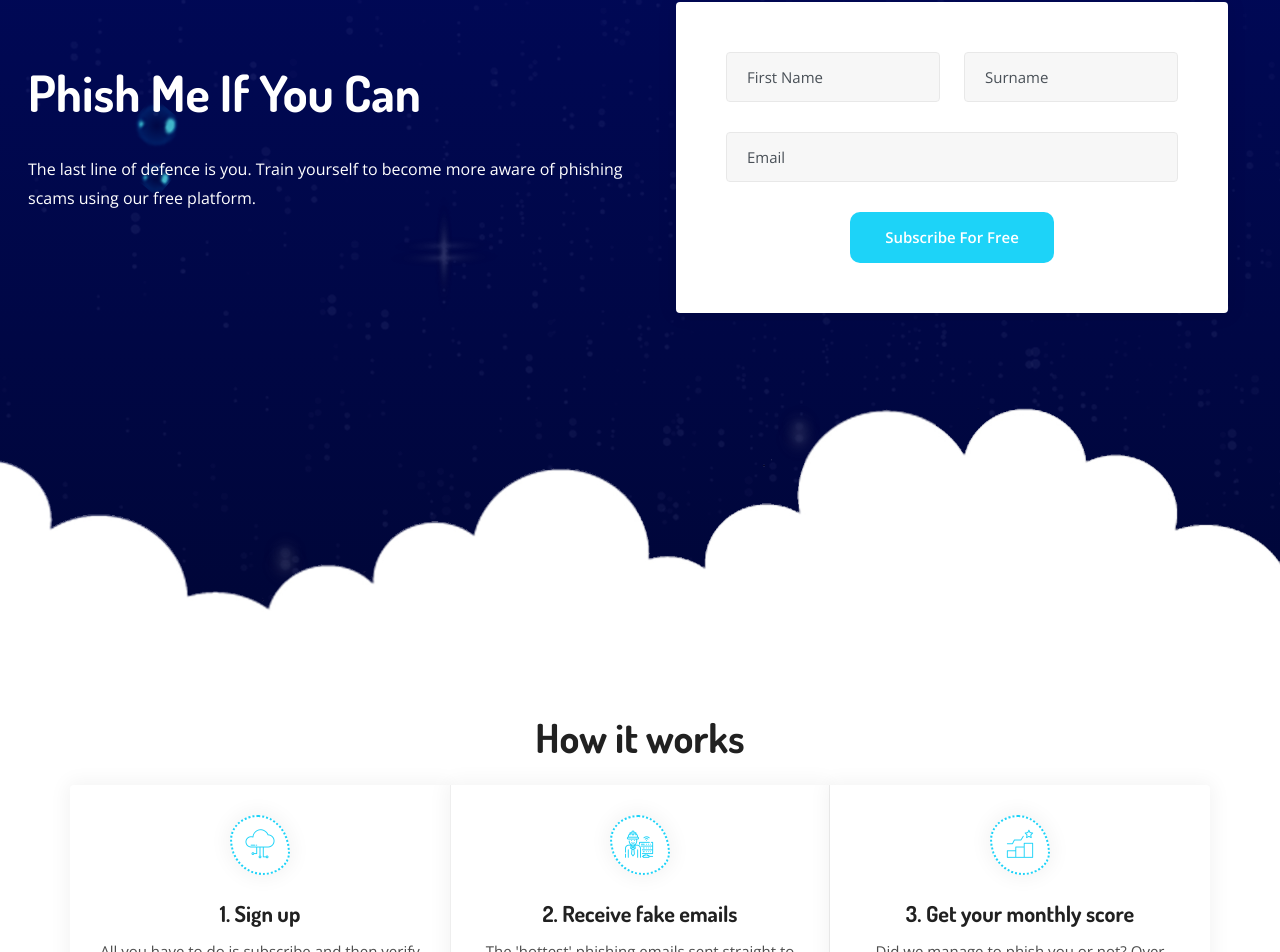
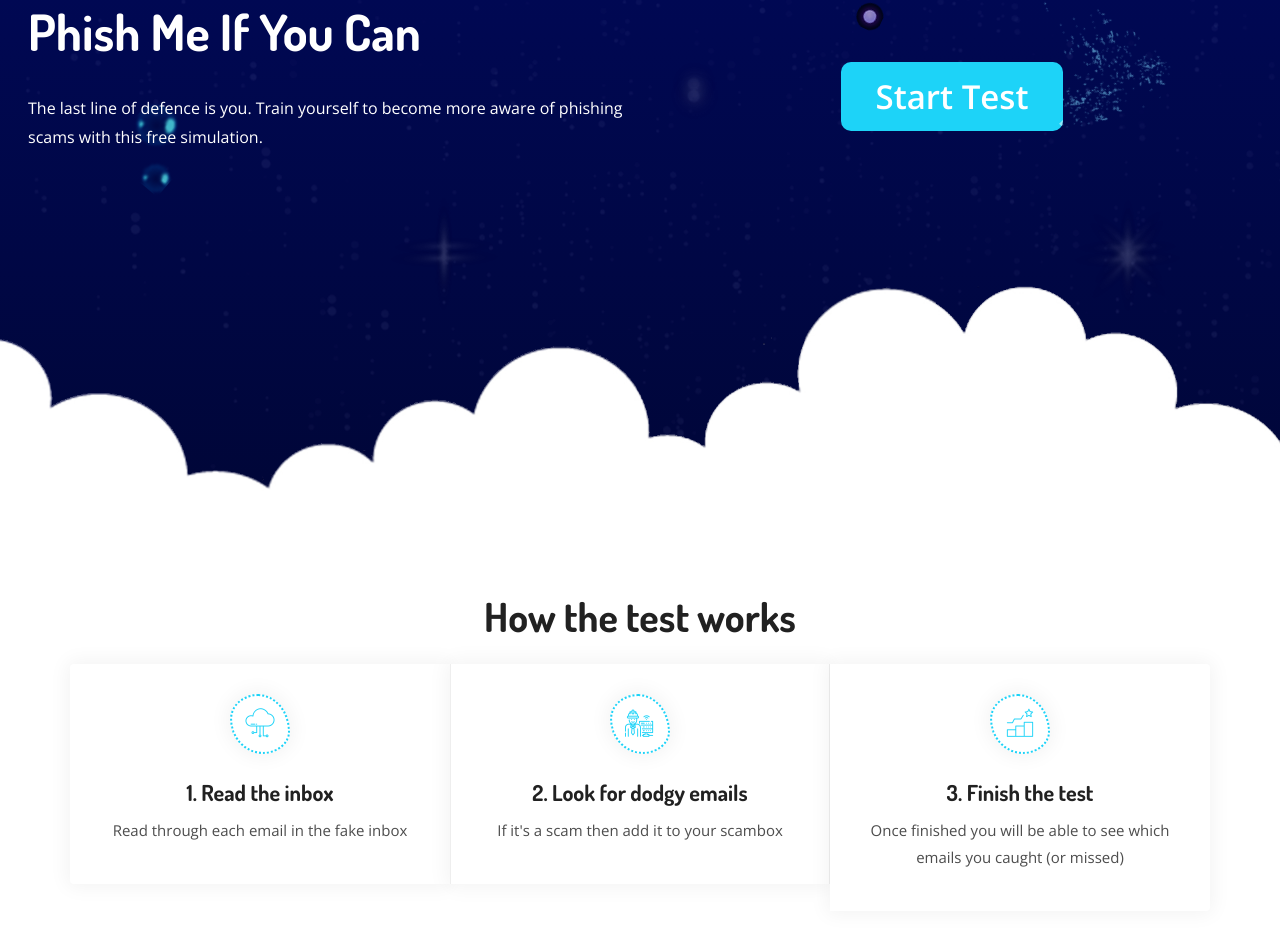
Before and after one commit to patrickcollings/phish-me-if-you-can-front, a Next.js app: page / in a window 1280 px wide. Shown: the part 198-1150 px from the top of the page. Built offline with nearby package versions, Linux system fonts and the light colour scheme.

Commit message:
changed to point to new website

```diff
--- a/components/HomeOne/Features.js
+++ b/components/HomeOne/Features.js
@@ -3,9 +3,11 @@ import Link from 'next/link'
 const Features = () => {
         return (
           <div className="features-area pt-100 pb-70">
-            <h1 style={{textAlign: 'center', paddingBottom: '1rem'}}>How it works</h1>
+            <h1 style={{ textAlign: "center", paddingBottom: "1rem" }}>
+              How the test works
+            </h1>
             <div className="container">
-              <div className="row">
+              {/* <div className="row">
                 <div className="col-lg-4 col-sm-6 p-0">
                   <div className="single-features">
                     <i className="flaticon-cloud-computing-1"></i>
@@ -32,6 +34,37 @@ const Features = () => {
                     <p>Did we manage to phish you or not? Over time you will become more and more savvy.</p>
                   </div>
                 </div>
+              </div> */}
+              <div className="row">
+                <div className="col-lg-4 col-sm-6 p-0">
+                  <div className="single-features">
+                    <i className="flaticon-cloud-computing-1"></i>
+                    <h3>1. Read the inbox</h3>
+                    <p>
+                      Read through each email in the fake inbox
+                    </p>
+                  </div>
+                </div>
+
+                <div className="col-lg-4 col-sm-6 p-0">
+                  <div className="single-features">
+                    <i className="flaticon-engineer"></i>
+                    <h3>2. Look for dodgy emails</h3>
+                    <p>
+                      If it's a scam then add it to your scambox
+                    </p>
+                  </div>
+                </div>
+
+                <div className="col-lg-4 col-sm-6 offset-sm-3 offset-lg-0 p-0">
+                  <div className="single-features">
+                    <i className="flaticon-success"></i>
+                    <h3>3. Finish the test</h3>
+                    <p>
+                      Once finished you will be able to see which emails you caught (or missed)
+                    </p>
+                  </div>
+                </div>
               </div>
             </div>
           </div>
--- a/components/HomeOne/MainBanner.js
+++ b/components/HomeOne/MainBanner.js
@@ -3,23 +3,36 @@ import { useState } from "react";
 import { createUserQuery } from "../../utils/constants";
 import RegisterForm from "./RegisterForm";
 
+import getConfig from "next/config";
+
+const { publicRuntimeConfig } = getConfig();
+console.log(publicRuntimeConfig.GAME_URL);
+
 const MainBanner = () => {
     return (
       <section className="main-banner-area main-banner-area-one">
         <div className="container-fluid">
-          <div className="row align-items-center" style={{padding: '0 1rem'}}>
+          <div className="row align-items-center" style={{ padding: "0 1rem" }}>
             <div className="col-lg-6">
               <div className="banner-text">
-                <h1>Phish Me If You Can</h1>
+                <h1>Phish Me If You Can
+                </h1>
                 <p>
                   The last line of defence is you. Train yourself to become more
-                  aware of phishing scams using our free platform.
+                  aware of phishing scams with this free simulation.
                 </p>
               </div>
             </div>
 
             <div className="col-lg-6">
-              <RegisterForm />
+              {/* <RegisterForm /> */}
+              <div style={{display: 'flex', justifyContent: 'center'}}>
+                <a href={publicRuntimeConfig.GAME_URL}>
+                  <button type="submit" className="default-btn btn-two" style={{fontSize: '33px'}}>
+                    Start Test
+                  </button>
+                </a>
+              </div>
             </div>
           </div>
         </div>
--- a/components/Layouts/Navbar.js
+++ b/components/Layouts/Navbar.js
@@ -57,17 +57,17 @@ class Navbar extends Component {
 
                   <div className={classOne} id="navbarSupportedContent">
                     <ul className="navbar-nav m-auto">
-                      <li className="nav-item">
+                      {/* <li className="nav-item">
                         <Link href="/" activeClassName="active">
                           <a className="nav-link">Home</a>
                         </Link>
-                      </li>
+                      </li> */}
 
-                      <li className="nav-item">
+                      {/* <li className="nav-item">
                         <Link href="/faq" activeClassName="active">
                           <a className="nav-link">FAQ</a>
                         </Link>
-                      </li>
+                      </li> */}
                     </ul>
                   </div>
                 </div>
--- a/next.config.js
+++ b/next.config.js
@@ -7,5 +7,6 @@ module.exports = {
   trailingSlash: true,
   publicRuntimeConfig: {
     API_URL: process.env.API_URL,
+    GAME_URL: process.env.GAME_URL,
   },
 };
--- a/package.json
+++ b/package.json
@@ -4,9 +4,9 @@
     "description": "Jumpx - React Next.js AI & IT Startup Template",
     "main": "index.js",
     "scripts": {
-        "dev": "next",
+        "dev": "next --port 3001",
         "build": "next build",
-        "start": "next start",
+        "start": "next start --port 3001",
         "export": "next export"
     },
     "author": "EnvyTheme.com",
--- a/utils/apollo-client.js
+++ b/utils/apollo-client.js
@@ -2,8 +2,6 @@ import { ApolloClient, InMemoryCache } from "@apollo/client";
 import getConfig from "next/config";
 
 const { publicRuntimeConfig } = getConfig();
-
-console.log(publicRuntimeConfig.API_URL);
 
 console.log(publicRuntimeConfig.API_URL);
 
```
Also changed, not shown: 1 other file (tests, documents, lock files or other folders).
